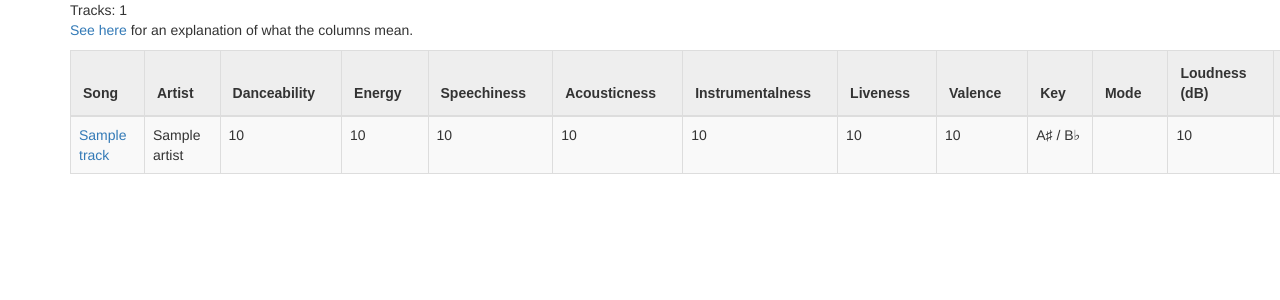
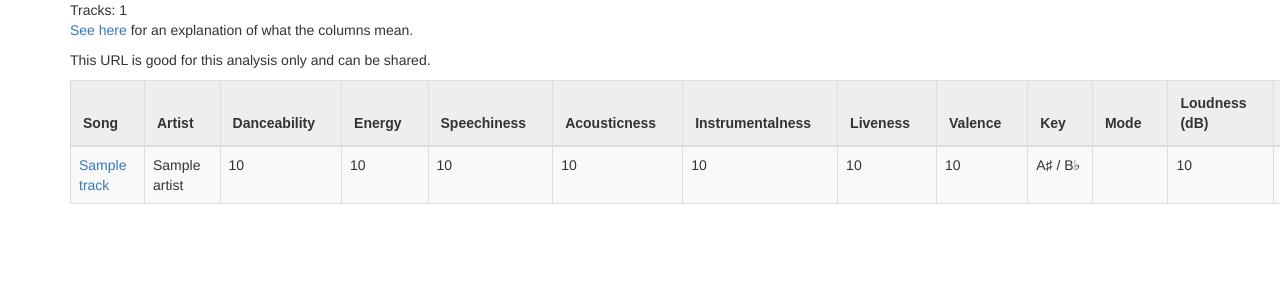
Before and after one commit to aegamesi/spotify-analysis, a Flask app: template templates/analysis.html in a window 1280 px wide; the page is wider, and only the part inside the window is pictured. Shown: the top 300 px of that part. Run offline with Flask 2, Linux system fonts and the light colour scheme; the template is opened without the code that fills it: most values are stand-ins (such as "Sample title", 1, 10 or a date in 2020); some libraries are stand-ins or nearby versions.

Commit message:
Add message about sharing analysis

```diff
--- a/templates/analysis.html
+++ b/templates/analysis.html
@@ -4,6 +4,9 @@
 <p>
 	Tracks: {{ data.tracks|length }}<br>
 	<a href="https://beta.developer.spotify.com/documentation/web-api/reference/tracks/get-audio-features/#audio-features-object">See here</a> for an explanation of what the columns mean.
+</p>
+<p>
+	This URL is good for this analysis only and can be shared.
 </p>
 
 <table id="analysis" class="table table-hover tablesorter">
```
